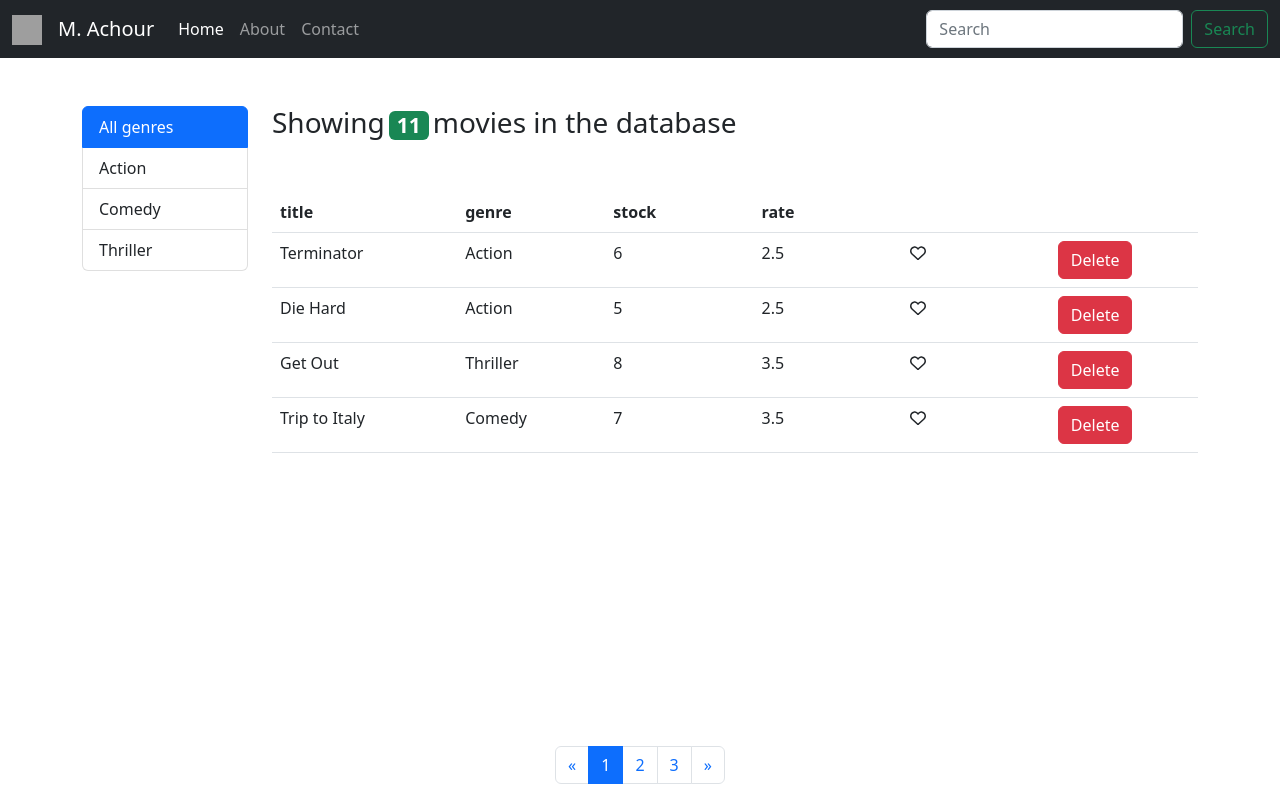
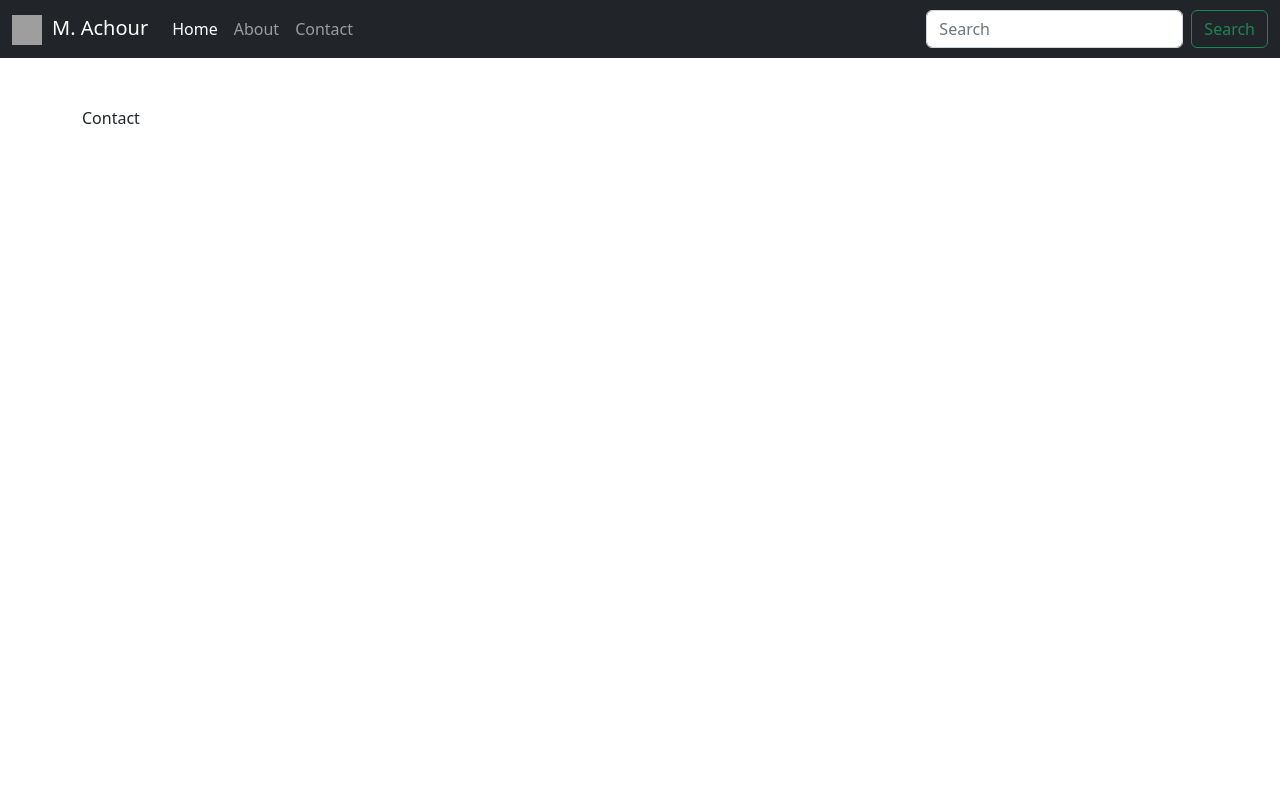
Before and after one commit to mohamedAchour/react-project, a React (Create React App) app: page /contact in a window 1280 px wide. Built offline with nearby package versions, Linux system fonts and the light colour scheme; grey boxes are pictures that could not be loaded.

Commit message:
cleanup + adding routing to the app

```diff
--- a/package.json
+++ b/package.json
@@ -14,11 +14,13 @@
     "@types/node": "^16.18.11",
     "@types/react": "^18.0.26",
     "@types/react-dom": "^18.0.10",
+    "@types/react-router-dom": "^5.3.3",
     "babel-plugin-macros": "^3.1.0",
     "bootstrap": "^5.2.3",
     "font-awesome": "^4.7.0",
     "react": "^18.2.0",
     "react-dom": "^18.2.0",
+    "react-router-dom": "^5.3.3",
     "react-scripts": "5.0.1",
     "typescript": "^4.9.4",
     "web-vitals": "^2.1.4"
--- a/src/App.tsx
+++ b/src/App.tsx
@@ -1,16 +1,27 @@
 import React from "react";
 import { Movies } from "./components/movies";
 import { Navbar } from "./components/navbar";
-
+import { Route, Switch } from "react-router-dom";
+import { About } from "./routes/about";
+import { Contact } from "./routes/contact";
+import { Profile } from "./routes/profile";
 
 function App() {
-
   return (
     <>
       <Navbar />
-      <main className="container py-5">
-        <Movies/>
-      </main>
+      <div className="content container py-5">
+        {/* switch will enable to render links from most specific ones to most generics or use exact on "/" !!*/}
+        <Switch>
+          <Route path="/profile" component={Profile} />
+          <Route path="/about" component={About} />
+          <Route path="/contact" component={Contact} />
+          <Route path="/" component={Movies} />
+        </Switch>
+      </div>
+      {/* <main className="container py-5">
+        <Movies />
+      </main> */}
     </>
   );
 }
--- a/src/components/navbar.tsx
+++ b/src/components/navbar.tsx
@@ -1,17 +1,19 @@
 import React from "react";
+import { Link } from "react-router-dom";
 
 export const Navbar = () => {
   return (
     <nav className="navbar navbar-expand-lg navbar-dark bg-dark">
       <div className="container-fluid">
-        <a className="navbar-brand" href="#">
+        <Link className="navbar-brand" to="/profile">
           <img
             src="http://www.epicareathome.com/wp-content/uploads/2021/10/icon-patients.png"
             width="30"
             height="30"
             alt=""
           />
-        </a>
+          <p style={{ display: "inline", paddingLeft: "10px" }}>M. Achour</p>
+        </Link>
         <button
           className="navbar-toggler"
           type="button"
@@ -23,25 +25,22 @@ export const Navbar = () => {
         >
           <span className="navbar-toggler-icon"></span>
         </button>
-        <a className="navbar-brand" href="#">
-          M. Achour
-        </a>
         <div className="collapse navbar-collapse" id="navbarTogglerDemo03">
           <ul className="navbar-nav me-auto mb-2 mb-lg-0">
             <li className="nav-item">
-              <a className="nav-link active" aria-current="page" href="#">
+              <Link className="nav-link active" aria-current="page" to="/">
                 Home
-              </a>
+              </Link>
             </li>
             <li className="nav-item">
-              <a className="nav-link" href="#">
+              <Link className="nav-link" to="/about">
                 About
-              </a>
+              </Link>
             </li>
             <li className="nav-item">
-              <a className="nav-link" href="#" tabIndex={-1}>
+              <Link className="nav-link" to="/contact" tabIndex={-1}>
                 Contact
-              </a>
+              </Link>
             </li>
           </ul>
           <form className="d-flex">
--- a/src/index.tsx
+++ b/src/index.tsx
@@ -5,16 +5,18 @@ import "./index.css";
 import reportWebVitals from "./reportWebVitals";
 import "bootstrap/dist/css/bootstrap.css";
 import "font-awesome/css/font-awesome.css";
-// Local imports
-// import { Counter } from "./components/counter";
+
 import App from "./App";
+import { BrowserRouter } from "react-router-dom";
 
 const root = ReactDOM.createRoot(
   document.getElementById("root") as HTMLElement
 );
 root.render(
   <React.StrictMode>
-    <App />
+    <BrowserRouter>
+      <App />
+    </BrowserRouter>
   </React.StrictMode>
 );
 
--- /dev/null
+++ b/src/routes/about.tsx
@@ -0,0 +1,5 @@
+import React from "react";
+
+export const About = () => {
+  return <div>About</div>;
+};
--- /dev/null
+++ b/src/routes/contact.tsx
@@ -0,0 +1,5 @@
+import React from "react";
+
+export const Contact = () => {
+  return <div>Contact</div>;
+};
--- /dev/null
+++ b/src/routes/profile.tsx
@@ -0,0 +1,5 @@
+import React from "react";
+
+export const Profile = () => {
+  return <div>Profile</div>;
+};
```
Also changed, not shown: 2 other files (tests, documents, lock files or other folders).
